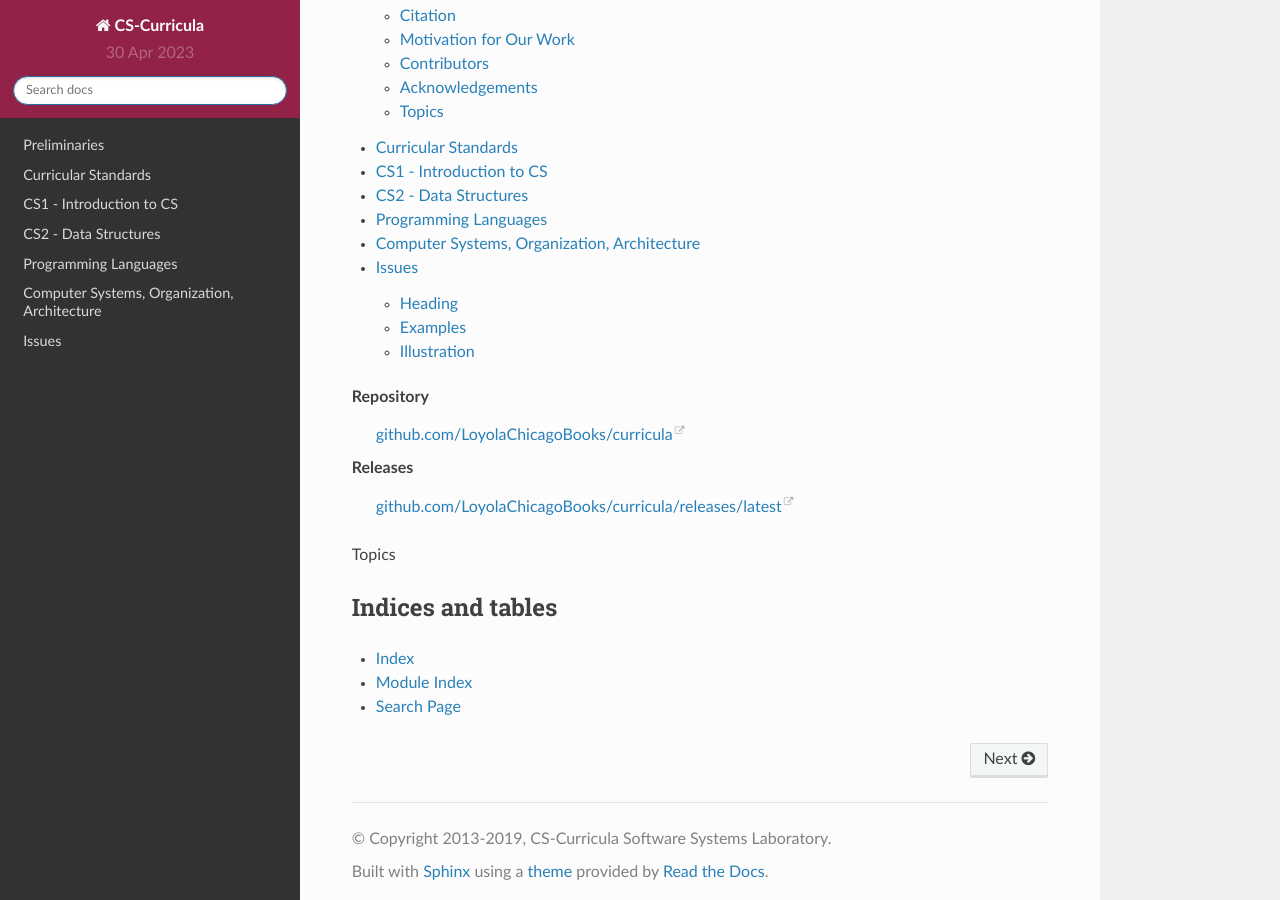
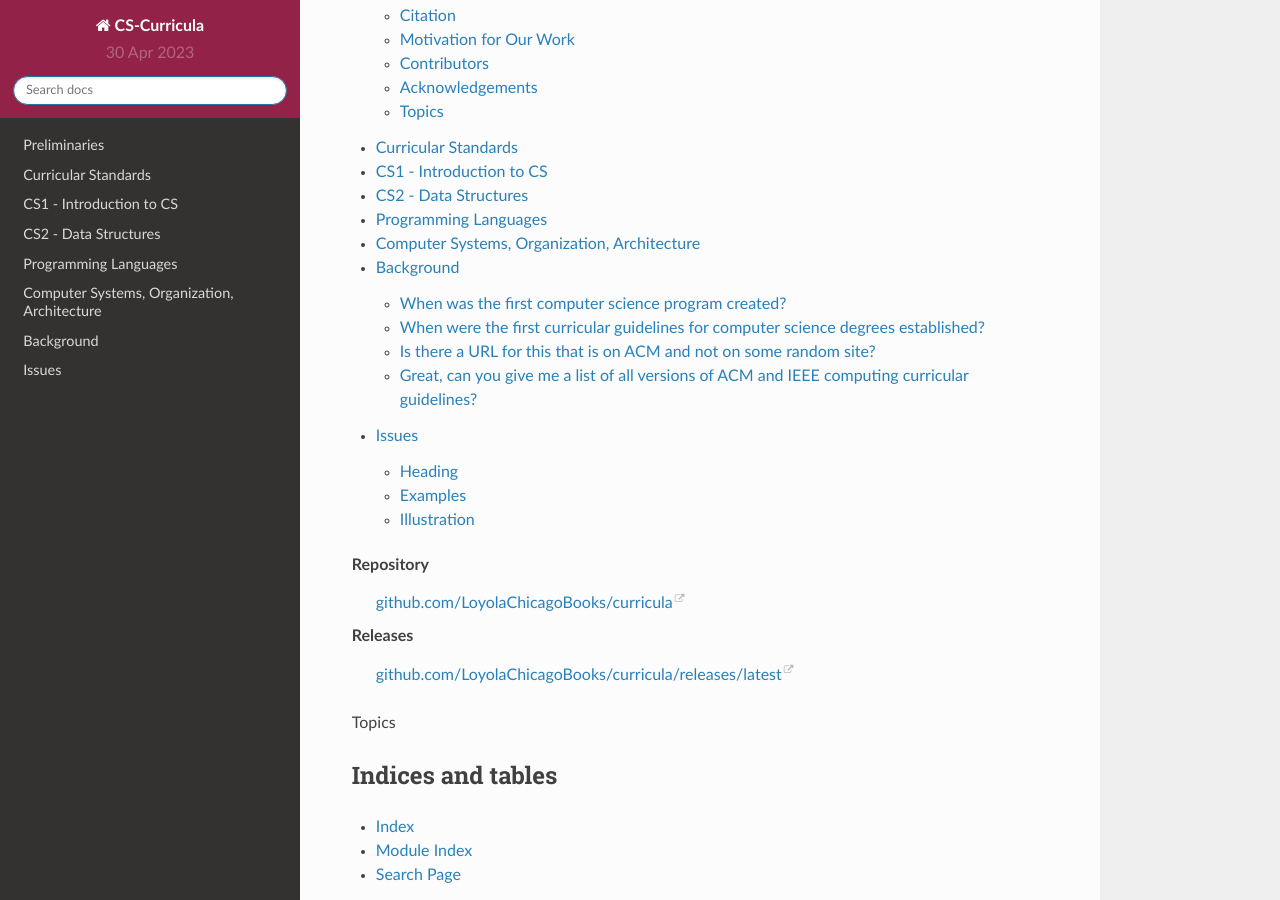
Before and after one commit to LoyolaChicagoBooks/curricula, a Sphinx documentation site: the page built from source/index.rst, in a window 1280 px wide and 900 px high, scrolled down 341 px. Built offline with Sphinx 7.4.7 and the Read the Docs theme 2.0.0, drawn with Linux system fonts in a browser that asks for light colours; some of the changed lines change nothing that is shown.

Commit message:
add background research/prompts

```diff
--- /dev/null
+++ b/source/98-openai/content.rst
@@ -0,0 +1,71 @@
+Background
+=============
+
+When was the first computer science program created?
+-------------------------------------------------------
+
+The first computer science program can be traced back to 1962, when Purdue University established the first Department of Computer Science in the United States. At that time, computer science was a relatively new field, and many universities had only offered computer-related courses as part of their mathematics or engineering programs.
+
+As interest in computer science grew, more universities began to create dedicated computer science programs. By the late 1960s and early 1970s, many universities around the world had established computer science departments and degree programs. The development of these programs was further supported by organizations like the ACM and the IEEE Computer Society, which provided curriculum recommendations and guidelines to help standardize computer science education.
+
+When were the first curricular guidelines for computer science degrees established?
+-----------------------------------------------------------------------------------
+
+The first curricular guidelines for computer science degrees were published in 1968 by the Association for Computing Machinery (ACM). The report, titled "Curriculum 68: Recommendations for Academic Programs in Computer Science," provided a framework for institutions to develop undergraduate computer science programs.
+
+"Curriculum 68" aimed to define the core components of a computer science education and offer guidance on organizing courses and content. It was a landmark document that helped shape the early development of computer science as an academic discipline. Since then, the ACM has periodically updated its curriculum recommendations to keep pace with the rapidly evolving field of computer science.
+
+You can find the "Curriculum 68" report at the following link:
+http://bitsavers.trailing-edge.com/pdf/acm/Curriculum68.pdf
+
+Is there a URL for this that is on ACM and not on some random site?
+---------------------------------------------------------------------
+
+The original "Curriculum 68" report is not directly available on the ACM website. As it is an older document, it might not be readily accessible in digital format on the ACM's official site.
+
+However, you can find a historical overview and analysis of the "Curriculum 68" and other early curricular guidelines in an article published by the ACM titled "The History of Computing Curricula 1965-2009" by Eric Roberts. This article provides valuable insights into the development of computer science curricula over the years.
+
+You can access the article on the ACM Digital Library at the following link (subscription may be required):
+https://dl.acm.org/doi/10.1145/1186333.1208588
+
+Great, can you give me a list of all versions of ACM and IEEE computing curricular guidelines?
+-----------------------------------------------------------------------------------------------
+
+The ACM and IEEE Computer Society have been collaborating on computing curricula guidelines for several decades. Here is a list of the major versions of the ACM and IEEE computing curricular guidelines:
+
+Curriculum 68: Recommendations for Academic Programs in Computer Science (1968)
+
+- Developed by ACM
+- URL: http://bitsavers.trailing-edge.com/pdf/acm/Curriculum68.pdf
+
+Curriculum 78: Recommendations for the Undergraduate Program in Computer Science (1978)
+
+- Developed by ACM and IEEE-CS (IEEE Computer Society)
+- URL: https://www.acm.org/binaries/content/assets/education/curricula-recommendations/cc1978.pdf
+
+Computing Curricula 1991 (CC1991)
+
+- Developed by ACM and IEEE-CS
+- URL: https://www.acm.org/binaries/content/assets/education/curricula-recommendations/cc1991.pdf
+
+Computing Curricula 2001 (CC2001)
+
+- Developed by ACM and IEEE-CS
+- URL: https://www.acm.org/binaries/content/assets/education/curricula-recommendations/cc2001.pdf
+
+Computing Curricula 2005: The Overview Report (CC2005)
+
+- Developed by ACM, IEEE-CS, AIS (Association for Information Systems), and IFIP (International Federation for Information Processing)
+- URL: https://www.acm.org/binaries/content/assets/education/curricula-recommendations/cc2005-march06final.pdf
+
+Computer Science Curricula 2013 (CS2013)
+
+- Developed by ACM and IEEE-CS
+- URL: https://www.acm.org/binaries/content/assets/education/cs2013_web_final.pdf
+
+Computing Curricula 2020 (CC2020)
+
+- Developed by ACM and IEEE-CS
+- URL: https://www.acm.org/binaries/content/assets/education/cc2020-final-report.pdf
+
+Note that these guidelines have evolved over time to keep up with the rapid developments in computing and technology. The most recent version, CC2020, provides a comprehensive and up-to-date framework for computer science and related computing disciplines.
--- a/source/index.rst
+++ b/source/index.rst
@@ -14,6 +14,7 @@
    15-cs2/content.rst
    20-languages/content.rst
    25-systems/content.rst
+   98-openai/content.rst
    99-sandbox/content.rst
 
 Repository
```
